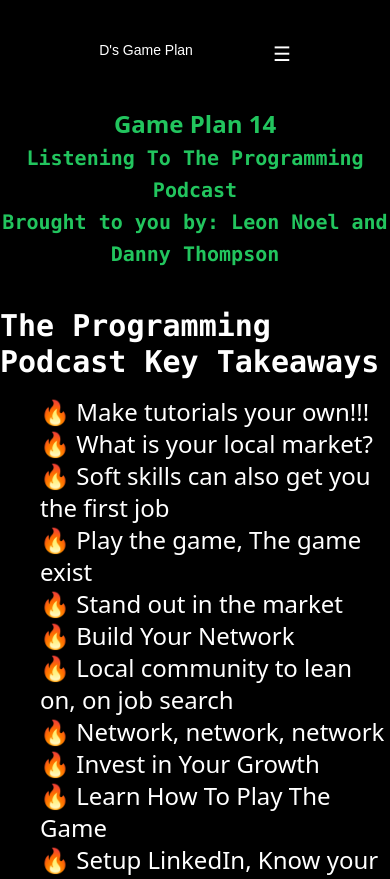
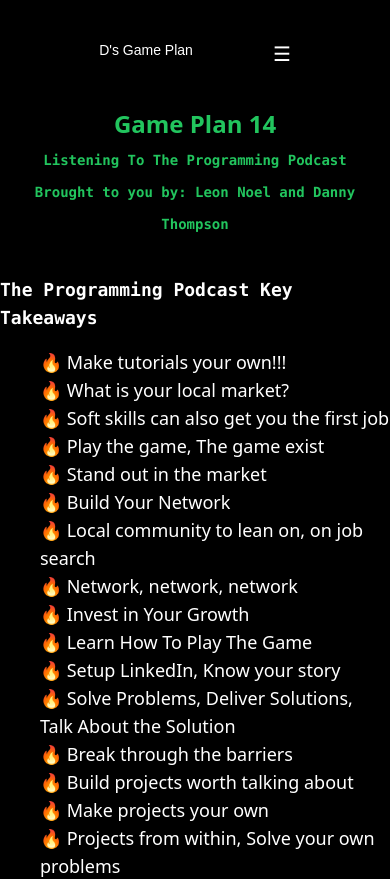
Before and after one commit to Davonne007-TX/game-plan, a React (Vite) app: page /gamePlan14 in a window 390 px wide. Shown: the top 879 px of the page. Built offline with nearby package versions, Linux system fonts and the light colour scheme; a web font is replaced by a local one.

Commit message:
make game plan 14 responsive:

```diff
--- a/src/components/Fourteen/GamePlan14.jsx
+++ b/src/components/Fourteen/GamePlan14.jsx
@@ -5,7 +5,7 @@
     <>
       <h2 className="text-green-500 text-center font-bold text-2xl md:text-3xl lg:text-4xl mb-10  ">
         Game Plan 14 <br />
-        <span className="text-xl font-mono">
+        <span className="text-sm md:text-xl font-mono">
           Listening To The Programming Podcast <br />
           Brought to you by: Leon Noel and Danny Thompson
         </span>
--- a/src/components/Fourteen/Podcast1.jsx
+++ b/src/components/Fourteen/Podcast1.jsx
@@ -40,11 +40,11 @@
   return (
     <>
       <section className="text-white flex flex-col justify-center items-center m-0 mb-20">
-        <h2 className="font-bold text-3xl font-mono">
+        <h2 className="font-bold text-lg md:text-3xl font-mono">
           The Programming Podcast Key Takeaways
         </h2>
 
-        <ul className="mt-4 text-2xl ml-10">
+        <ul className="mt-4 text-lg md:text-2xl ml-10">
           {keyPoints.map((points) => (
             <li key={points.id}>🔥 {points.point}</li>
           ))}
```
